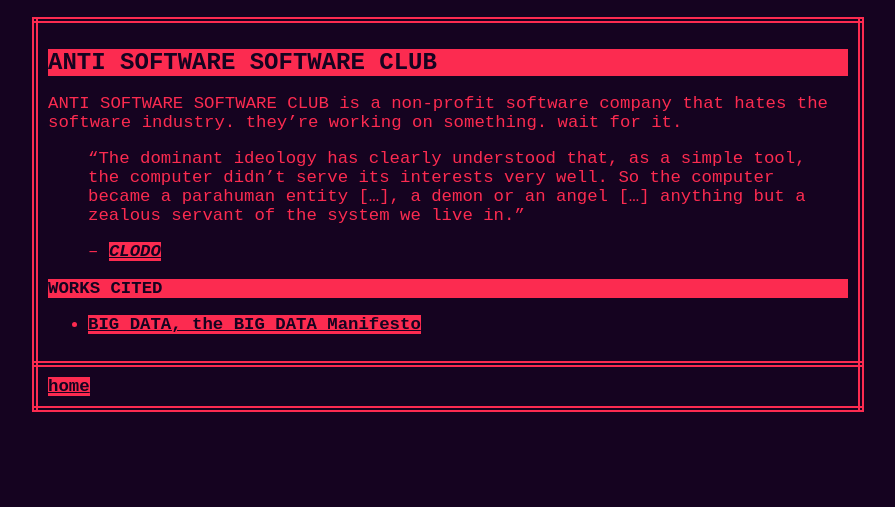
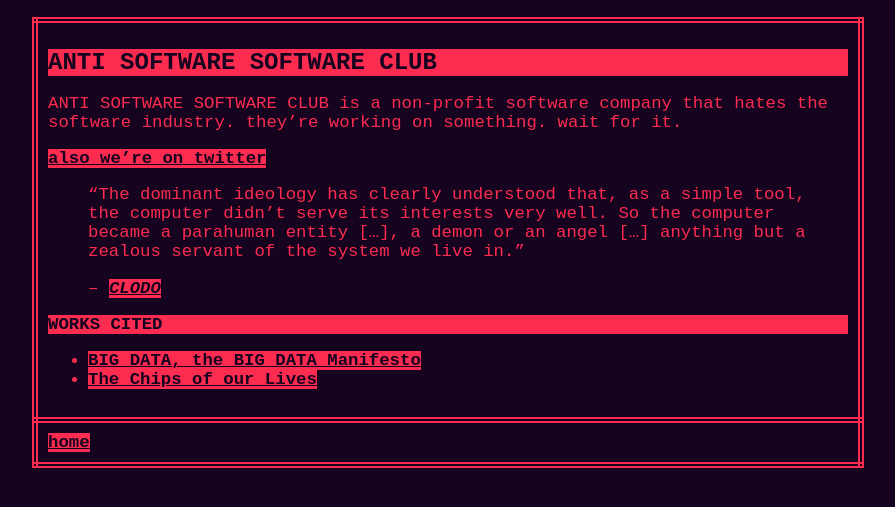
Before and after one commit to anti-software-software-club/anti-software-software-club.github.io, a Jekyll site: the page built from index.md, in a window 1280 px wide. Shown: the top 507 px of the page, without its empty margins (192-1087 px from the left). Built offline with Jekyll 4.4.1, drawn with Linux system fonts in a browser that asks for light colours; some web fonts are replaced.

Commit message:
link changes

```diff
--- a/_layouts/default-2.html
+++ b/_layouts/default-2.html
@@ -12,9 +12,11 @@
         </tr>
         <tr>
             <td>
-                {% assign pages = (site.pages | where_exp: "page", "page.hideNav != true") %} {% for page in pages %}
+                {% assign pages = site.pages | where_exp: "page", "page.hideNav != true" %}
+                {% for page in pages %}
                 <a href="{{ page.url | prepend:site.baseurl }}">{{ page.navTitle }}</a>
-                {% unless forloop.last %} | {% endunless %} {% endfor %}
+                {% unless forloop.last %} | {% endunless %}
+                {% endfor %}
             </td>
         </tr>
 
--- a/index.md
+++ b/index.md
@@ -7,6 +7,8 @@ navTitle: home
 
 ANTI SOFTWARE SOFTWARE CLUB is a non-profit software company that hates the software industry. they're working on something. wait for it.
 
+[also we're on twitter][twitter]
+
 > "The dominant ideology has clearly understood that, as a simple tool, the computer didn't serve its interests very well. So the computer became a parahuman entity [...], a demon or an angel [...] anything but a zealous servant of the system we live in."
 >
 > -- <cite>[CLODO][clodo speaks]</cite>
@@ -14,6 +16,9 @@ ANTI SOFTWARE SOFTWARE CLUB is a non-profit software company that hates the soft
 ## works cited
 
 - [BIG DATA, the BIG DATA Manifesto][big data]
+- [The Chips of our Lives][chips of our lives]
 
 [clodo speaks]: http://www.processedworld.com/Issues/issue10/i10clodo.htm
+[twitter]: http://twitter.com/no_software
 [big data]: https://molleindustria.org/files/BIG-DATA.html
+[chips of our lives]: http://www.processedworld.com/Issues/issue10/i10chips1.htm
```
